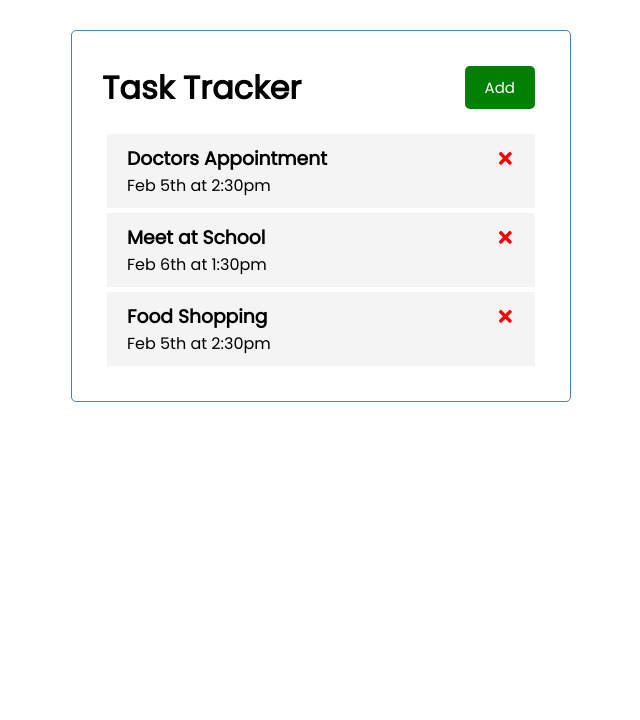
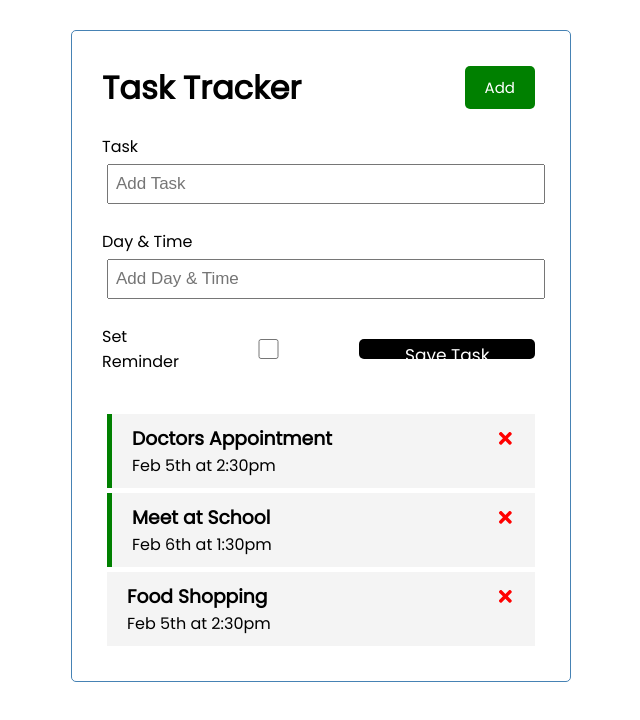
Before and after one commit to VinceK15/taskmanager, a React (Create React App) app: page / in a window 1280 px wide. Shown: the top 720 px of the page, without its empty margins (319-959 px from the left). Built offline with nearby package versions, Linux system fonts and the light colour scheme.

Commit message:
Added reminder and various functions

```diff
--- a/src/App.js
+++ b/src/App.js
@@ -1,6 +1,7 @@
 import { useState } from 'react'
 import Header from "./components/Header";
 import Tasks from "./components/Tasks";
+import AddTask from './components/AddTask';
 
 function App() {
 
@@ -25,15 +26,26 @@
     }
 ])
 
+//Add Task
+const addTask = (task) => {
+  console.log(task);
+}
+
 // Delete Task
 const deleteTask= (id) => {
 setTasks(tasks.filter((task)=> task.id !== id))
 }
 
+// Toggle Reminder
+const toggleReminder = (id) => {
+  setTasks(tasks.map((task) => task.id === id ? {...task, reminder: !task.reminder} : task))
+}
+
   return (
     <div className="container">
       <Header />
-      {tasks.length > 0 ? <Tasks tasks={tasks} onDelete={deleteTask}/> : 'No Tasks to Show'}
+      <AddTask onAdd={addTask}/>
+      {tasks.length > 0 ? <Tasks tasks={tasks} onDelete={deleteTask} onToggle= {toggleReminder}/> : 'No Tasks to Show'}
     </div>
   )
 }
--- /dev/null
+++ b/src/components/AddTask.js
@@ -0,0 +1,39 @@
+import {useState} from 'react'
+
+const AddTask = ({onAdd}) => {
+const[text, setText] = useState('')
+const[day, setDay] = useState('')
+const[reminder, setReminder] = useState(false)
+
+const onSubmit = (e) => {e.preventDefault()
+
+if(!text) {
+    alert('Please add a task')
+    return
+}
+onAdd({text, day, reminder})
+
+setText('')
+setDay('')
+setReminder(false)
+}
+
+  return <form className='add-form' onSubmit={onSubmit}>
+<div className='form-control'>
+    <label>Task</label>
+    <input type="text" placeholder='Add Task' value={text} onChange={(e) => setText(e.target.value)}/>
+</div>
+<div className='form-control'>
+    <label>Day & Time</label>
+    <input type="text" placeholder='Add Day & Time' value={day} onChange={(e) => setDay(e.target.value)}/>
+</div>
+<div className='form-control form-control-check'>
+    <label>Set Reminder</label>
+    <input type="checkbox" checked={reminder} value={reminder} onChange={(e) => setReminder(e.currentTarget.checked)}/>
+
+    <input type="submit" value='Save Task' className='btn btn-block'/>
+</div>
+  </form>;
+};
+
+export default AddTask;
--- a/src/components/Task.js
+++ b/src/components/Task.js
@@ -1,6 +1,6 @@
 import {FaTimes} from 'react-icons/fa'
-const Task = ({ task, onDelete}) => {
-  return <div className='task'>
+const Task = ({ task, onDelete, onToggle}) => {
+  return <div className={`task ${task.reminder ? 'reminder': ''}`} onDoubleClick={()=>onToggle(task.id)}>
       <h3>{task.text} <FaTimes style={{color:
         'red', cursor: 'pointer'}}
         onClick={() => onDelete(task.id)}/></h3>
--- a/src/components/Tasks.js
+++ b/src/components/Tasks.js
@@ -1,10 +1,10 @@
 import Task from './Task'
 
-const Tasks = ({tasks, onDelete}) => {
+const Tasks = ({tasks, onDelete, onToggle}) => {
   return (
   <>
   {tasks.map((task) => (
-<Task key={task.id} task={task} onDelete = {onDelete}/>
+<Task key={task.id} task={task} onDelete = {onDelete} onToggle={onToggle}/>
     ))}
   </>
   )
```
